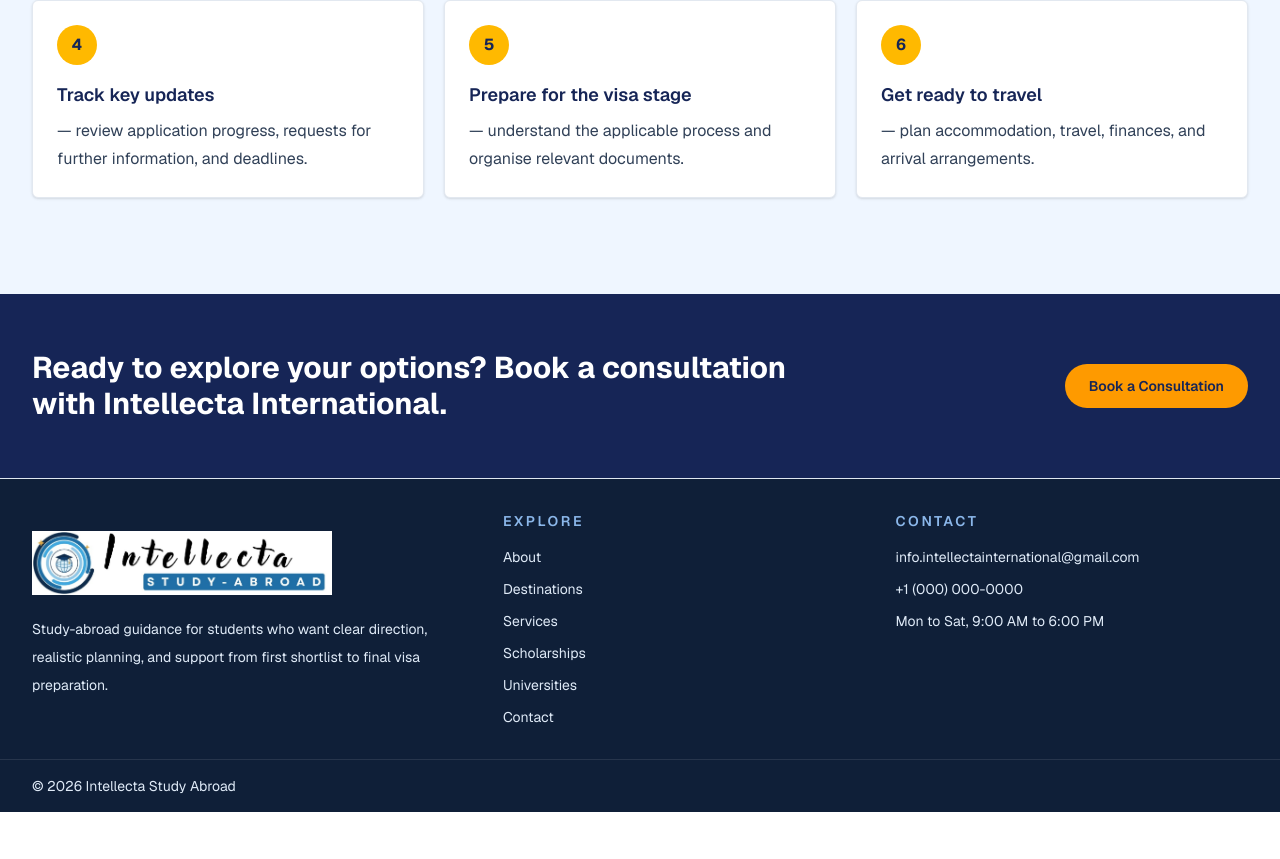
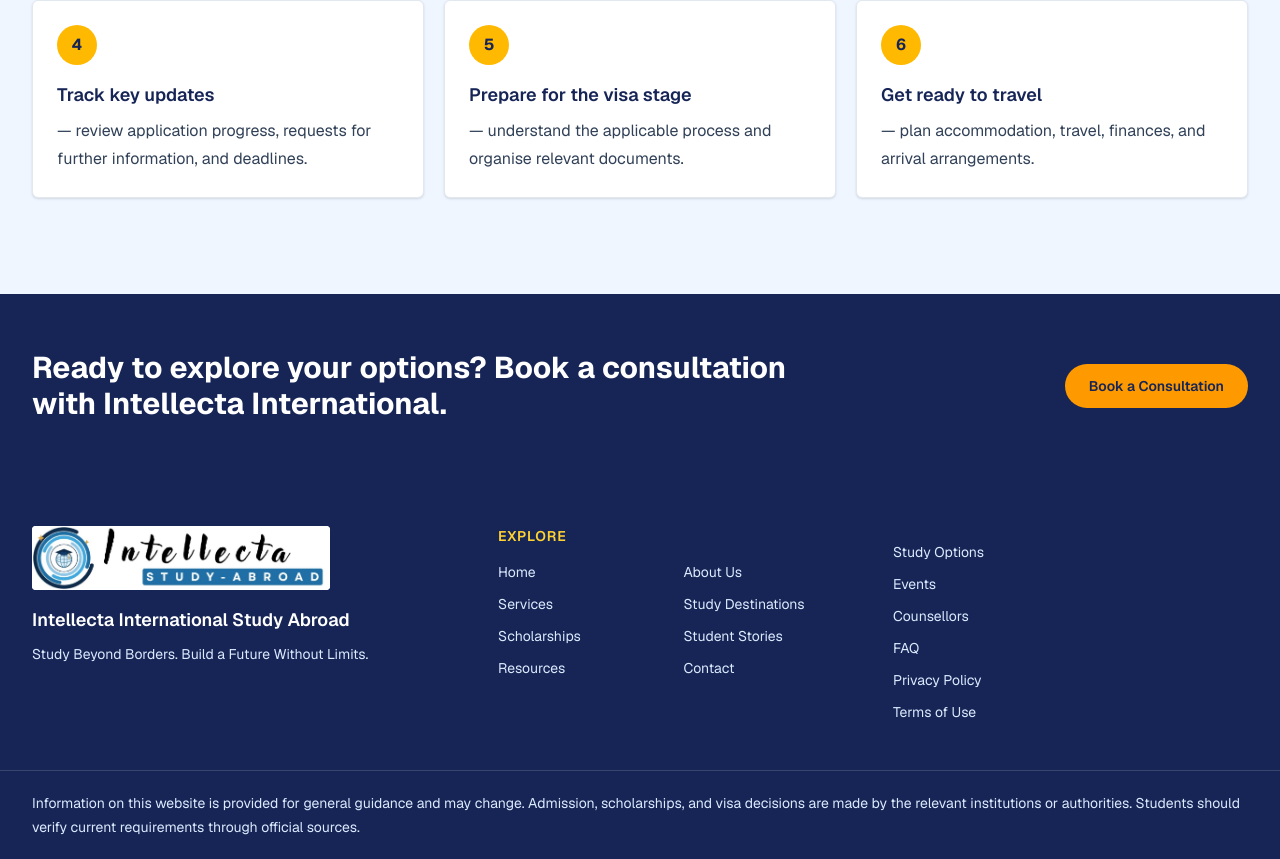
Before and after one commit to konain611/intellecta-study-abroad, a Next.js app: page / in a window 1280 px wide. Shown: the part 3183-4042 px from the top of the page. Before the commit the page ends 3995 px from the top, so only its background shows below. Built offline with nearby package versions, Linux system fonts and the light colour scheme.

Commit message:
Update site-footer.tsx

```diff
--- a/src/components/site-footer.tsx
+++ b/src/components/site-footer.tsx
@@ -1,35 +1,39 @@
 import Image from "next/image";
 import Link from "next/link";
-
-const footerLinks = [
-  { label: "About", href: "/about" },
-  { label: "Destinations", href: "/destinations" },
-  { label: "Services", href: "/services" },
-  { label: "Scholarships", href: "/scholarships" },
-  { label: "Universities", href: "/universities" },
-  { label: "Contact", href: "/contact" },
-];
+import {
+  brandName,
+  footerDisclaimer,
+  primaryNavigation,
+  secondaryNavigation,
+  tagline,
+} from "@/data/site-content";
 
 export function SiteFooter() {
   return (
-    <footer className="border-t border-[#dfe7f0] bg-[#0f1f38] text-white">
-      <div className="mx-auto grid max-w-7xl gap-10 px-4 py-8 md:px-6 lg:grid-cols-[1.1fr_0.9fr_0.9fr] lg:px-8">
+    <footer className="bg-blue-950 text-white">
+      <div className="mx-auto grid max-w-7xl gap-10 px-4 py-12 sm:px-6 md:grid-cols-2 lg:grid-cols-[1.2fr_1fr_1fr] lg:px-8">
         <div>
-          <Image src="/studyaboradlogo.jpeg" alt="Intellecta Study Abroad logo" width={300} height={80} className="my-5" />
-          <p className="mt-4 max-w-md text-sm leading-7 text-[#dfeaf7]">
-            Study-abroad guidance for students who want clear direction, realistic planning,
-            and support from first shortlist to final visa preparation.
-          </p>
+          <Link href="/" aria-label={`${brandName} home`}>
+            <Image
+              src="/studyaboradlogo.jpeg"
+              alt={brandName}
+              width={300}
+              height={80}
+              className="h-16 w-auto rounded bg-white object-contain"
+            />
+          </Link>
+          <p className="mt-4 max-w-sm text-lg font-semibold">{brandName}</p>
+          <p className="mt-2 text-sm leading-6 text-blue-100">{tagline}</p>
         </div>
 
         <div>
-          <h3 className="text-sm font-semibold uppercase tracking-[0.18em] text-[#8bb7ea]">
+          <h2 className="text-sm font-semibold uppercase tracking-wider text-amber-300">
             Explore
-          </h3>
-          <ul className="mt-4 space-y-3 text-sm text-[#dfeaf7]">
-            {footerLinks.map((item) => (
+          </h2>
+          <ul className="mt-4 grid grid-cols-2 gap-x-4 gap-y-3 text-sm text-blue-100">
+            {primaryNavigation.map((item) => (
               <li key={item.href}>
-                <Link href={item.href} className="transition-colors hover:text-white">
+                <Link className="hover:text-white focus-visible:outline-none focus-visible:ring-2 focus-visible:ring-amber-300" href={item.href}>
                   {item.label}
                 </Link>
               </li>
@@ -38,21 +42,22 @@ export function SiteFooter() {
         </div>
 
         <div>
-          <h3 className="text-sm font-semibold uppercase tracking-[0.18em] text-[#8bb7ea]">
-            Contact
-          </h3>
-          <ul className="mt-4 space-y-3 text-sm text-[#dfeaf7]">
-            <li>info.intellectainternational@gmail.com</li>
-            <li>+1 (000) 000-0000</li>
-            <li>Mon to Sat, 9:00 AM to 6:00 PM</li>
+          <ul className="mt-4 space-y-3 text-sm text-blue-100">
+            {secondaryNavigation.map((item) => (
+              <li key={item.href}>
+                <Link className="hover:text-white focus-visible:outline-none focus-visible:ring-2 focus-visible:ring-amber-300" href={item.href}>
+                  {item.label}
+                </Link>
+              </li>
+            ))}
           </ul>
         </div>
       </div>
-      <div className="border-t border-white/10">
-        <div className="mx-auto flex max-w-7xl items-center justify-between px-4 py-4 text-sm text-[#dfeaf7] md:px-6 lg:px-8">
-          <span>© 2026 Intellecta Study Abroad</span>
-          {/* <span>Clear guidance, practical support.</span> */}
-        </div>
+      {/* TODO(owner): Add confirmed social media links, contact details, privacy policy, and terms of use. */}
+      <div className="border-t border-white/15">
+        <p className="mx-auto max-w-7xl px-4 py-5 text-sm leading-6 text-blue-100 sm:px-6 lg:px-8">
+          {footerDisclaimer}
+        </p>
       </div>
     </footer>
   );
```
